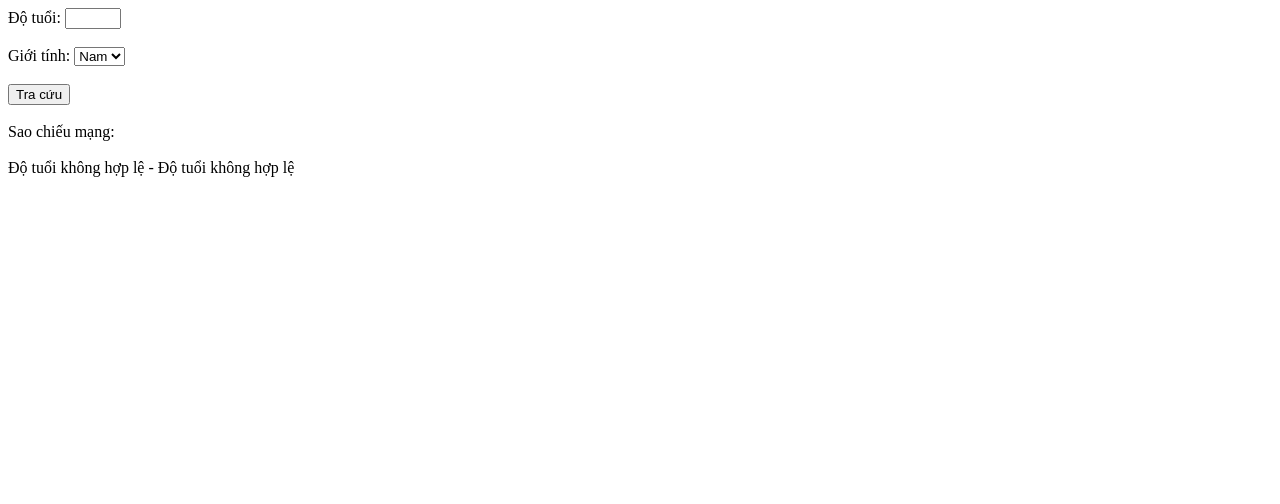
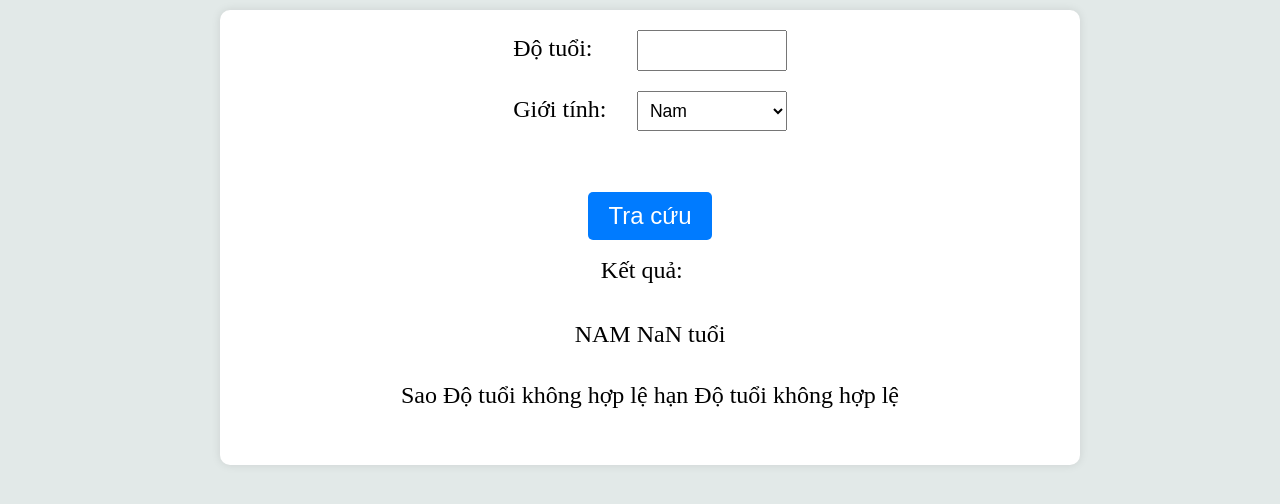
Before and after one commit to PearHuynh/thongtin, a plain HTML site: page index.html in a window 1280 px wide. Both pictures are taken after a click on the button "Tra cứu". Drawn offline with Linux system fonts and the light colour scheme.

Commit message:
first commit

```diff
--- a/index.html
+++ b/index.html
@@ -1,29 +1,38 @@
 <!DOCTYPE html>
 <html lang="en">
+
 <head>
   <meta charset="UTF-8">
   <meta name="viewport" content="width=device-width, initial-scale=1.0">
   <title>Tra cứu thông tin</title>
-  <link rel="stylesheet" href="styles.css">
+  <link rel="stylesheet" href="style.css">
 </head>
+
 <body>
+  <div id="wrapper">
     <div class="container">
+      <!-- <div style="background-color: aqua; text-align: left;">  -->
         <label for="age">Độ tuổi:</label>
-    <input type="number" id="age" min="10" max="99">
+        <input type="number" id="age" min="10" max="99" style="width: 130px; margin-left: 24px;">
         <br><br>
         <label for="gender">Giới tính:</label>
-    <select id="gender">
+        <select id="gender" style="width: 150px;">
           <option value="male">Nam</option>
           <option value="female">Nữ</option>
         </select>
+      <!-- </div> -->
       <br><br>
       <button onclick="traCuu()">Tra cứu</button>
+      <br><br>
+      <label>Kết quả: </label>
+      <br>
+      <div id="result1"></div>
+      <div id="result2"></div>
       <br>
       <br>
-    <label>Sao chiếu mạng: </label>
-    <br><br>
-    <div id="result"></div>
+    </div>
   </div>
   <script src="script.js"></script>
 </body>
+
 </html>
--- a/script.js
+++ b/script.js
@@ -1,7 +1,9 @@
 function traCuu() {
     var age = parseInt(document.getElementById('age').value);
     var gender = document.getElementById('gender').value;
-    var resultDiv = document.getElementById('result');
+    var resultDiv1 = document.getElementById('result1');
+    var resultDiv2 = document.getElementById('result2');
+    var resultTextsex = '';
     var resultText1 = '';
     var resultText2 = '';
 
@@ -42,5 +44,8 @@ function traCuu() {
         resultText2 = 'Độ tuổi không hợp lệ';
     }
 
-    resultDiv.textContent = resultText1 + " - " + resultText2;
+    resultTextsex = (gender === 'male') ? 'NAM' : 'NỮ';
+
+    resultDiv1.textContent = resultTextsex + ' ' + age + ' tuổi ';
+    resultDiv2.textContent = 'Sao ' + resultText1 + " hạn " + resultText2;
 }
--- a/style.css
+++ b/style.css
@@ -1,20 +1,27 @@
 body {
-  margin: 0;
-  padding: 0;
-  display: flex;
-  justify-content: center;
-  align-items: center;
-  height: 100vh;
-  background-color: #f0f0f0;
+  font: 100%/125% 'Times New Roman', Times, serif;
+  margin-right: 10%;
+  margin-left: 10%;
+  padding: 0px;
+  background-color: rgb(226, 233, 232);
+}
+
+/* Wrapper style */
+#wrapper {
+  margin: 10px;
+  padding: 0px;
+  width: 100%;
+  border-radius: 8px;
 }
 
 .container {
-  width: 300px;
+  width: 80%;
   padding: 20px;
   border-radius: 10px;
   text-align: center;
   background-color: #ffffff;
   box-shadow: 0 0 10px rgba(0, 0, 0, 0.1);
+  margin: auto; /* Thêm dòng này để căn giữa */
 }
 
 label {
@@ -22,9 +29,32 @@ label {
   font-size: 150%; /* Tăng kích thước lên 150% */
 }
 
-input[type="text"],
-input[type="password"] {
-  font-size: 150%; /* Tăng kích thước lên 150% */
+.input-group {
+  display: flex;
+  align-items: center;
+  margin-bottom: 10px; /* Khoảng cách giữa các input */
+}
+
+.input-group label {
+  margin-right: 10px; /* Khoảng cách giữa nhãn và input */
+}
+
+.input-group input[type="number"],
+.input-group select {
+  font-size: 1.1em;
+  padding: 8px;
+}
+
+input[type="number"]{
+  font-size: 1.1em; /* Tăng kích thước font lên 1.1em */
+  padding: 8px; /* Tăng khoảng cách lề bên trong */
+}
+
+select {
+  width: 20%;
+  font-size: 1.1em; /* Tăng kích thước font lên 1.1em */
+  padding: 8px; /* Tăng khoảng cách lề bên trong */
+  margin-left: 10px;
 }
 
 button {
@@ -43,7 +73,12 @@ button:hover {
   background-color: #0056b3;
 }
 
-#result {
+#result1 {
   margin-top: 5%;
   font-size: 150%; /* Tăng kích thước lên 150% */
 }
+
+#result2 {
+  margin-top: 5%;
+  font-size: 150%; /* Tăng kích thước lên 150% */
+}
```
Lines whose indentation alone changed are shown as unchanged.
